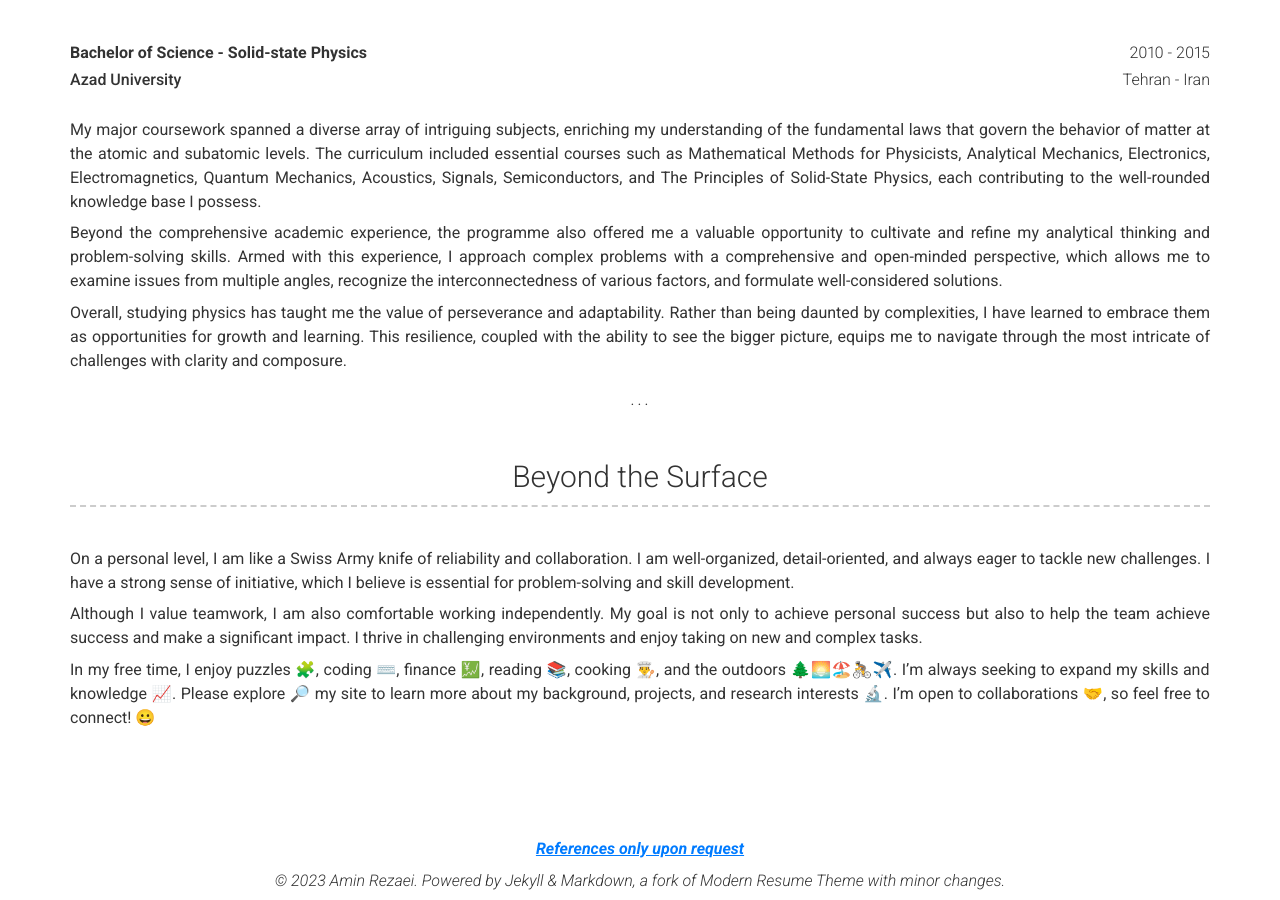
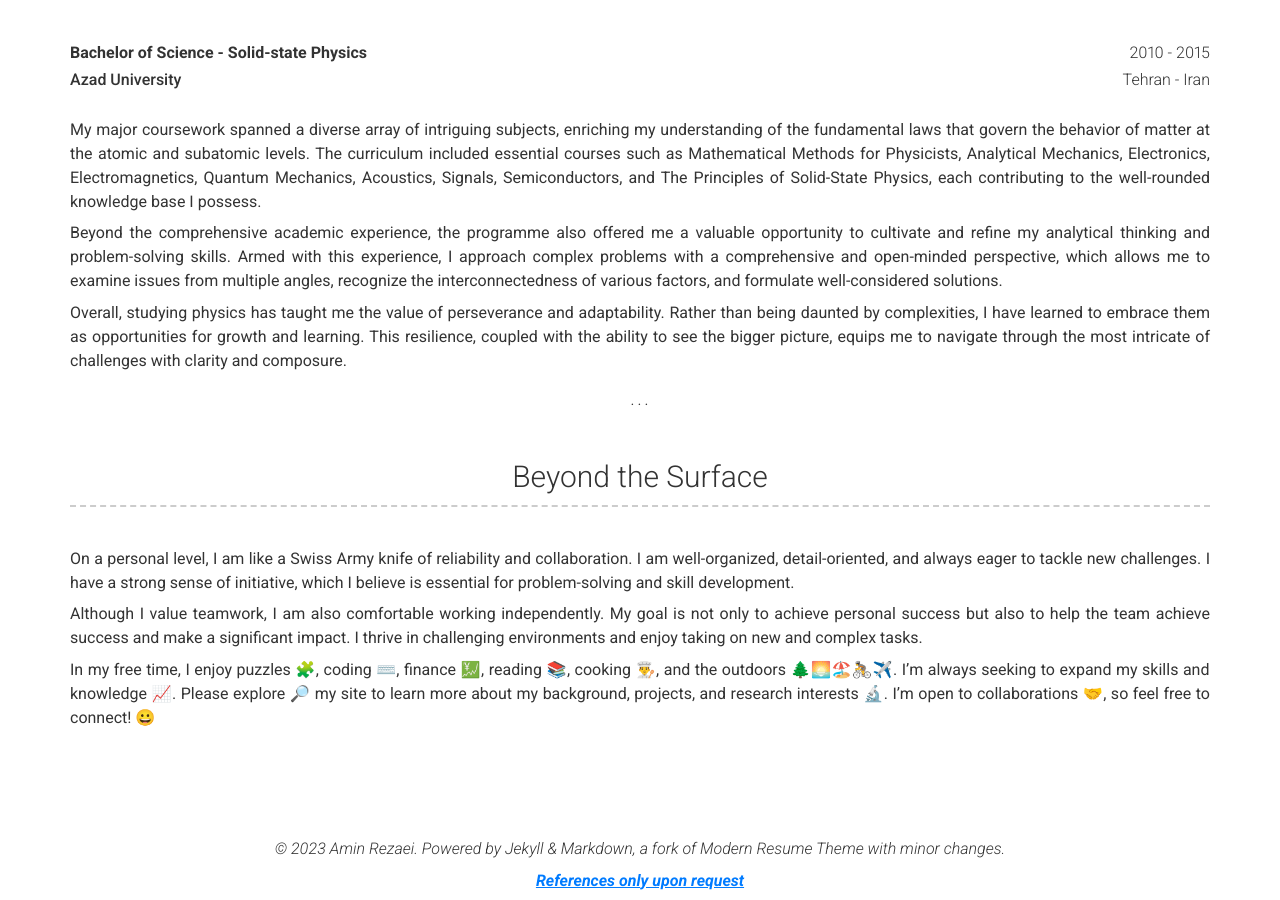
Before and after one commit to aminrezaei-img/CV, a Jekyll site: the page built from index.md, in a window 1280 px wide and 900 px high, scrolled down 1959 px. Built offline with Jekyll 4.4.1, drawn with Linux system fonts in a browser that asks for light colours; nearby versions of some CDN libraries.

Commit message:
Update footer.html

```diff
--- a/_includes/footer.html
+++ b/_includes/footer.html
@@ -8,8 +8,8 @@
 </style>
 
 <div class="container footer-container">
+  <p>&copy; 2023 {{ site.name }}. Powered by Jekyll & Markdown, a fork of Modern Resume Theme with minor changes.</p>
   {%- if site.footer_show_references -%}
     <p><a href="mailto:{{ site.email }}" target="_blank">References only upon request</a></p>
   {%- endif -%}
-  <p>&copy; 2023 {{ site.name }}. Powered by Jekyll & Markdown, a fork of Modern Resume Theme with minor changes.</p>
 </div>
```
